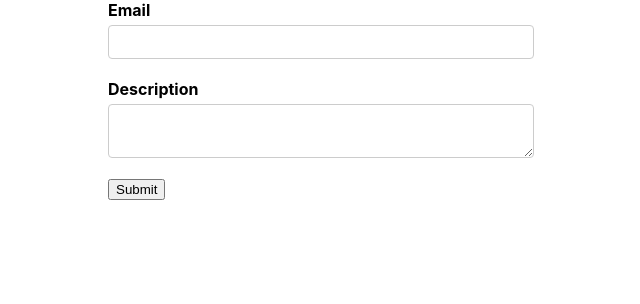
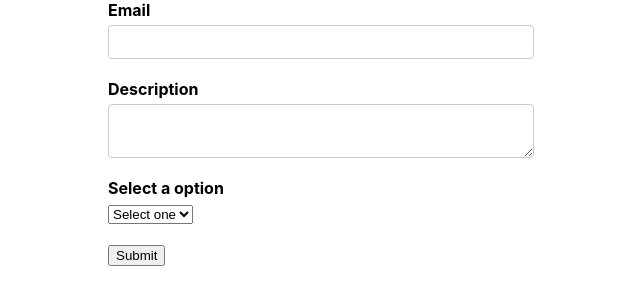
Before and after one commit to tlcrezende/formik, a React (Create React App) app: page / in a window 1280 px wide. Shown: the top 304 px of the page, without its empty margins (319-959 px from the left). Built offline with nearby package versions, Linux system fonts and the light colour scheme.

Commit message:
add select field

```diff
--- a/src/components/FormikContainer.js
+++ b/src/components/FormikContainer.js
@@ -4,13 +4,22 @@
 import FormikControl from "./FormikControl";
 
 function FormikContainer() {
+  const dropdownOptions = [
+    { key: "Select one", value: "" },
+    { key: "Option 1", value: "value 1" },
+    { key: "Option 2", value: "value 2" },
+    { key: "Option 3", value: "value 3" },
+    { key: "Option 4", value: "value 4" },
+  ];
   const initialValues = {
     email: "",
-    description: '',
+    description: "",
+    selectOption: "",
   };
   const validationSchema = Yup.object({
     email: Yup.string().required("Põe aqui algo!"),
-    description: Yup.string().required("Põe aqui algo!")
+    description: Yup.string().required("Põe aqui algo!"),
+    selectOption: Yup.string().required("Põe aqui algo!"),
   });
   const onSubmit = (values) => {
     console.log("values: ", values);
@@ -36,6 +45,12 @@
             label="Description"
             name="description"
           />
+          <FormikControl
+            control="select"
+            label="Select a option"
+            name="selectOption"
+            options={dropdownOptions}
+          />
           <button type="submit">Submit</button>
         </Form>
       )}
--- a/src/components/FormikControl.js
+++ b/src/components/FormikControl.js
@@ -1,5 +1,6 @@
 import React from "react";
 import Input from "./Input";
+import Select from "./Select";
 import Textarea from "./Textarea";
 
 function FormikControl(props) {
@@ -9,7 +10,8 @@
       return <Input {...rest} />;
       case "textarea":
         return <Textarea {...rest} />;
-    case "int":
+        case "select":
+        return <Select {...rest} />;
     case "iput":
     case "iut":
     case "inpt":
--- /dev/null
+++ b/src/components/Select.js
@@ -0,0 +1,24 @@
+import React from "react";
+import { Field, ErrorMessage } from "formik";
+import TextError from "./TextError";
+
+function Select(props) {
+  const { label, name, options, ...rest } = props;
+  return (
+    <div className="form-control">
+      <label htmlFor={name}>{label}</label>
+      <Field as="select" id={name} name={name} {...rest}>
+        {options.map((option) => {
+          return (
+            <option key={option.value} value={option.value}>
+              {option.key}
+            </option>
+          );
+        })}
+      </Field>
+      <ErrorMessage name={name} component={TextError} />
+    </div>
+  );
+}
+
+export default Select;
```
